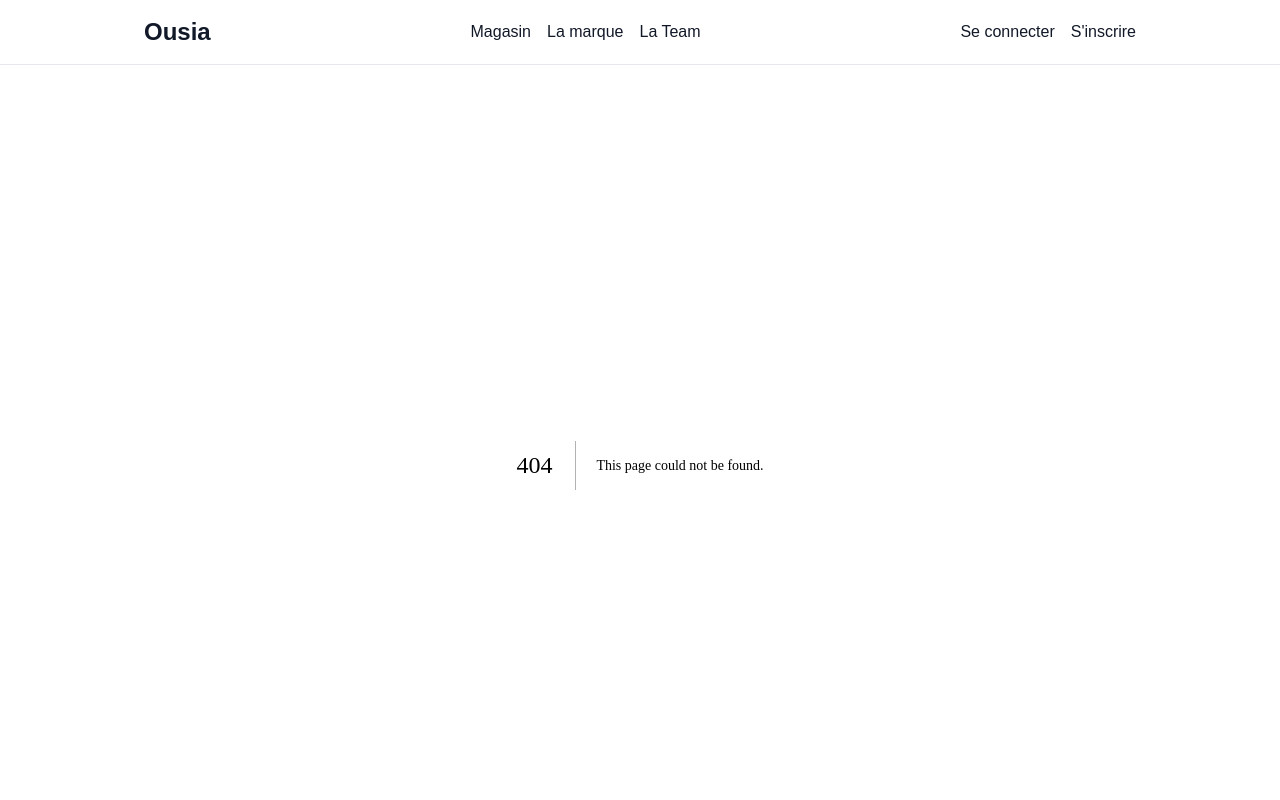
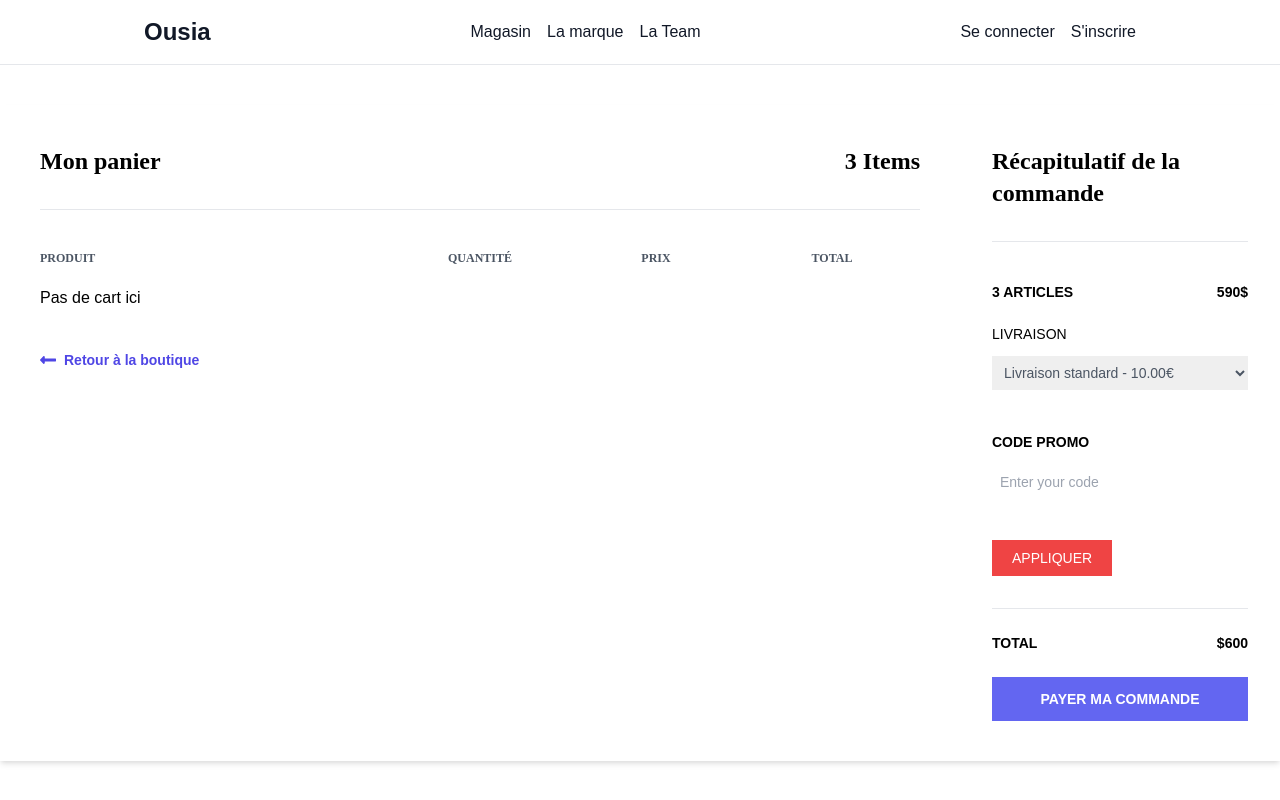
Before and after one commit to EmmanuelQuere/Ousia-front, a Next.js app: page /cart in a window 1280 px wide. Before the commit this address had no page. Shown: the top 800 px of the page. Built offline with nearby package versions, Linux system fonts and the light colour scheme.

Commit message:
began cart page

```diff
--- /dev/null
+++ b/components/CartProduct.js
@@ -0,0 +1,29 @@
+const CartProduct = (props) => {
+  return (
+    <div className="flex items-center hover:bg-gray-100 -mx-8 px-6 py-5">
+      <div className="flex w-2/5">
+        <div className="w-20">
+          <img className="h-24" src="https://drive.google.com/uc?id=18KkAVkGFvaGNqPy2DIvTqmUH_nk39o3z" alt=""></img>
+        </div>
+        <div className="flex flex-col justify-around ml-4 flex-grow">
+          <span className="font-bold text-sm">{props.product.name}</span>
+          <a href="#" className="font-semibold hover:text-red-500 text-gray-500 text-xs">Supprimer</a>
+        </div>
+      </div>
+      <div className="flex justify-center w-1/5">
+        <svg className="fill-current text-gray-600 w-3" viewBox="0 0 448 512"><path d="M416 208H32c-17.67 0-32 14.33-32 32v32c0 17.67 14.33 32 32 32h384c17.67 0 32-14.33 32-32v-32c0-17.67-14.33-32-32-32z"/>
+        </svg>
+
+        <input className="mx-2 border text-center w-8" type="text" defaultValue={`${props.quantity}`}></input>
+
+        <svg className="fill-current text-gray-600 w-3" viewBox="0 0 448 512">
+          <path d="M416 208H272V64c0-17.67-14.33-32-32-32h-32c-17.67 0-32 14.33-32 32v144H32c-17.67 0-32 14.33-32 32v32c0 17.67 14.33 32 32 32h144v144c0 17.67 14.33 32 32 32h32c17.67 0 32-14.33 32-32V304h144c17.67 0 32-14.33 32-32v-32c0-17.67-14.33-32-32-32z"/>
+        </svg>
+      </div>
+      <span className="text-center w-1/5 font-semibold text-sm">{props.product.price}</span>
+      <span className="text-center w-1/5 font-semibold text-sm">{props.product.price*props.quantity}</span>
+    </div>
+  )
+}
+
+export default CartProduct
--- a/components/Navigation.js
+++ b/components/Navigation.js
@@ -6,9 +6,11 @@ import { useState, useEffect } from 'react';
 const Navigation = () => {
 
   const isLoggedIn = useSelector(state => state.isLoggedIn)
+  const [navbarElements, setNavbarElements] = useState()
 
+  useEffect(() => {
     if (isLoggedIn) {
-    return (
+      setNavbarElements (
       <nav className="sticky top-0 z-10 bg-white backdrop-filter backdrop-blur-lg bg-opacity-30 border-b border-gray-200 firefox:bg-opacity-20">
         <div className="max-w-5xl mx-auto px-4">
           <div className="flex items-center justify-between h-16">
@@ -29,7 +31,7 @@ const Navigation = () => {
       </nav>
       )
     } else {
-    return (
+      setNavbarElements (
       <nav className="sticky top-0 z-10 bg-white backdrop-filter backdrop-blur-lg bg-opacity-30 border-b border-gray-200 firefox:bg-opacity-20">
         <div className="max-w-5xl mx-auto px-4">
           <div className="flex items-center justify-between h-16">
@@ -50,6 +52,9 @@ const Navigation = () => {
       </nav>
       )
     }
+  }, [isLoggedIn])
+
+  return (<>{navbarElements}</>)
 }
 
 export default Navigation;
--- /dev/null
+++ b/pages/cart/index.js
@@ -0,0 +1,91 @@
+import React from 'react';
+import { useSelector } from 'react-redux';
+import CartProduct from '../../components/CartProduct';
+
+// export const getServerSideProps = async (context) => {
+//   const res = await fetch(`${process.env.url}/items.json`);
+//   const data = await res.json();
+//   return {
+//       props: {items: data}
+//   }
+// }
+
+const Cart = () => {
+  const [currentUserCart, setCurrentUserCart] = React.useState();
+  const userToken = useSelector(state => state.token);
+
+  React.useEffect(
+    () => {
+      if (userToken)
+      {let myHeaders = new Headers();
+      myHeaders.append("Authorization", `${userToken}`);
+
+      let requestOptions = {
+        method: 'GET',
+        headers: myHeaders
+      };
+
+      fetch(`${process.env.url}/mycart`, requestOptions)
+        .then(response => response.json())
+        .then(response => console.log(response))
+      .then(result=> setCurrentUserCart(result))
+      .catch(error => console.log('error', error));}
+    }
+    , []
+  )
+
+  return (
+  <div className="container mx-auto mt-10">
+    <div className="flex shadow-md my-10">
+      <div className="w-3/4 bg-white px-10 py-10">
+        <div className="flex justify-between border-b pb-8">
+          <h1 className="font-semibold text-2xl">Mon panier</h1>
+          <h2 className="font-semibold text-2xl">3 Items</h2>
+        </div>
+        <div className="flex mt-10 mb-5">
+          <h3 className="font-semibold text-gray-600 text-xs uppercase w-2/5">Produit</h3>
+          <h3 className="font-semibold text-center text-gray-600 text-xs uppercase w-1/5 text-center">Quantité</h3>
+          <h3 className="font-semibold text-center text-gray-600 text-xs uppercase w-1/5 text-center">Prix</h3>
+          <h3 className="font-semibold text-center text-gray-600 text-xs uppercase w-1/5 text-center">Total</h3>
+          </div>
+          {currentUserCart ? <span>"hello"</span> : <span>Pas de cart ici</span>}
+          <a href="#" className="flex font-semibold text-indigo-600 text-sm mt-10">
+
+          <svg className="fill-current mr-2 text-indigo-600 w-4" viewBox="0 0 448 512"><path d="M134.059 296H436c6.627 0 12-5.373 12-12v-56c0-6.627-5.373-12-12-12H134.059v-46.059c0-21.382-25.851-32.09-40.971-16.971L7.029 239.029c-9.373 9.373-9.373 24.569 0 33.941l86.059 86.059c15.119 15.119 40.971 4.411 40.971-16.971V296z"/></svg>
+          Retour à la boutique
+        </a>
+      </div>
+
+      <div id="summary" className="w-1/4 px-8 py-10">
+        <h1 className="font-semibold text-2xl border-b pb-8">Récapitulatif de la commande</h1>
+        <div className="flex justify-between mt-10 mb-5">
+          <span className="font-semibold text-sm uppercase">3 articles</span>
+          <span className="font-semibold text-sm">590$</span>
+        </div>
+        <div>
+          <label className="font-medium inline-block mb-3 text-sm uppercase">Livraison</label>
+          <select className="block p-2 text-gray-600 w-full text-sm">
+            <option>Livraison standard - 10.00€</option>
+          </select>
+        </div>
+        <div className="py-10">
+          <label htmlFor="promo" className="font-semibold inline-block mb-3 text-sm uppercase">Code promo</label>
+          <input type="text" id="promo" placeholder="Enter your code" className="p-2 text-sm w-full"></input>
+        </div>
+        <button className="bg-red-500 hover:bg-red-600 px-5 py-2 text-sm text-white uppercase">Appliquer</button>
+        <div className="border-t mt-8">
+          <div className="flex font-semibold justify-between py-6 text-sm uppercase">
+            <span>Total</span>
+            <span>$600</span>
+          </div>
+          <button className="bg-indigo-500 font-semibold hover:bg-indigo-600 py-3 text-sm text-white uppercase w-full">Payer ma commande</button>
+        </div>
+      </div>
+
+    </div>
+  </div>
+
+  )
+}
+
+export default Cart
```
Lines whose indentation alone changed are shown as unchanged.
